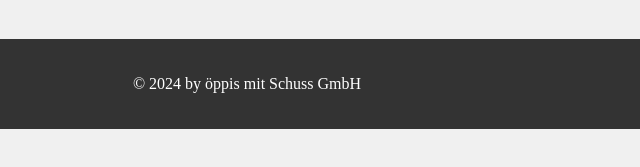
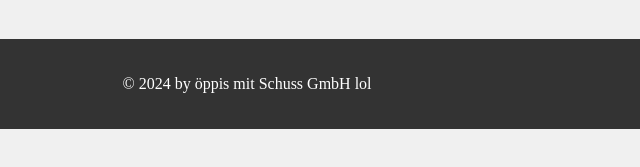
Before and after one commit to nicolahofi/SomethingWithSchuss, a plain HTML site: page index.html in a window 1280 px wide. Shown: the part 333-500 px from the top of the page, 393-1033 px from the left. Drawn offline with Linux system fonts and the light colour scheme; no server answers.

```diff
--- a/index.html
+++ b/index.html
@@ -53,7 +53,7 @@
 </main>
 
 <footer>
-  <p>&copy; 2024 by öppis mit Schuss GmbH</p>
+  <p>&copy; 2024 by öppis mit Schuss GmbH lol</p>
 </footer>
 
   <script src="js/script.js"></script>
```
Also changed, not shown: 2 other files.
